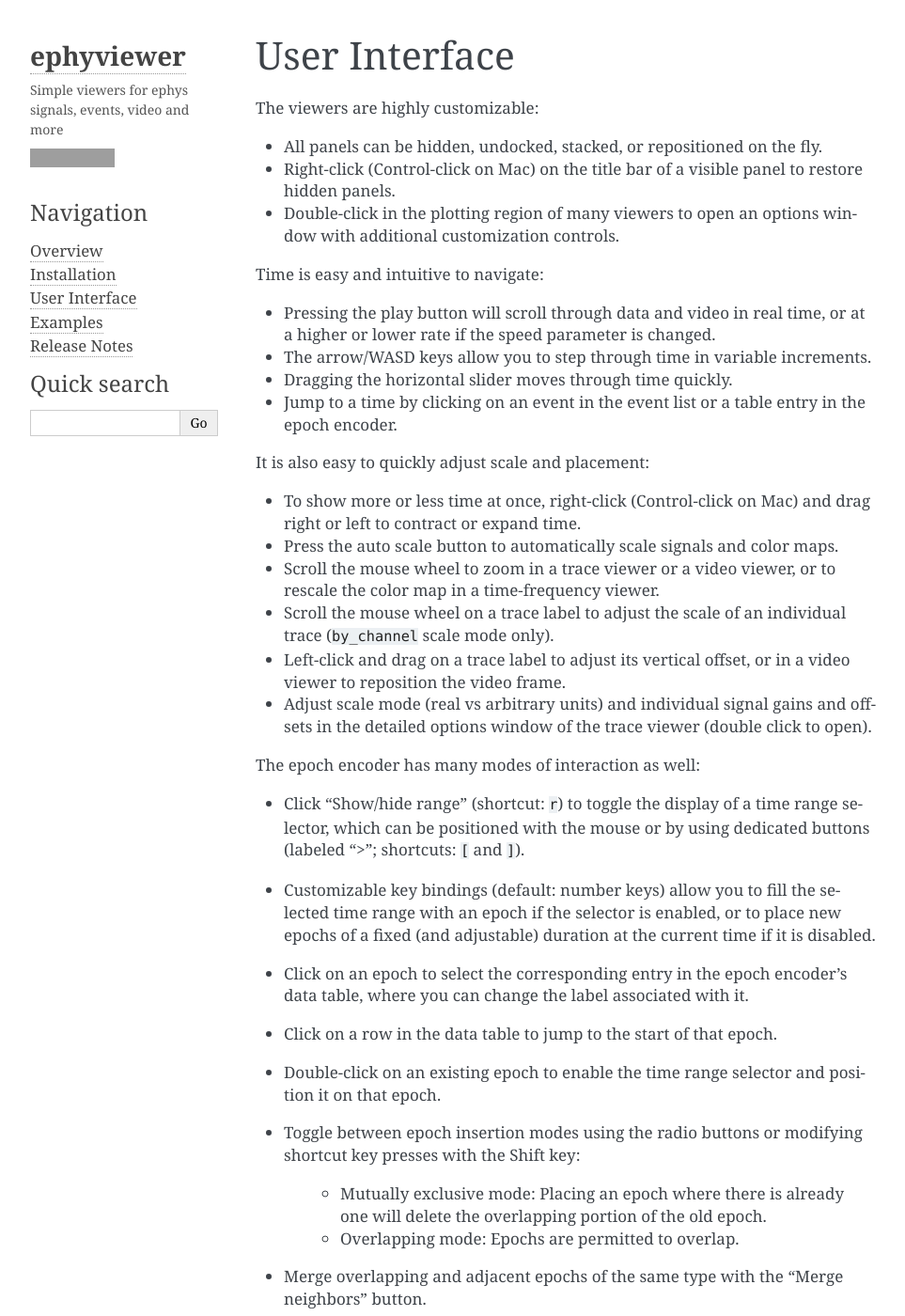
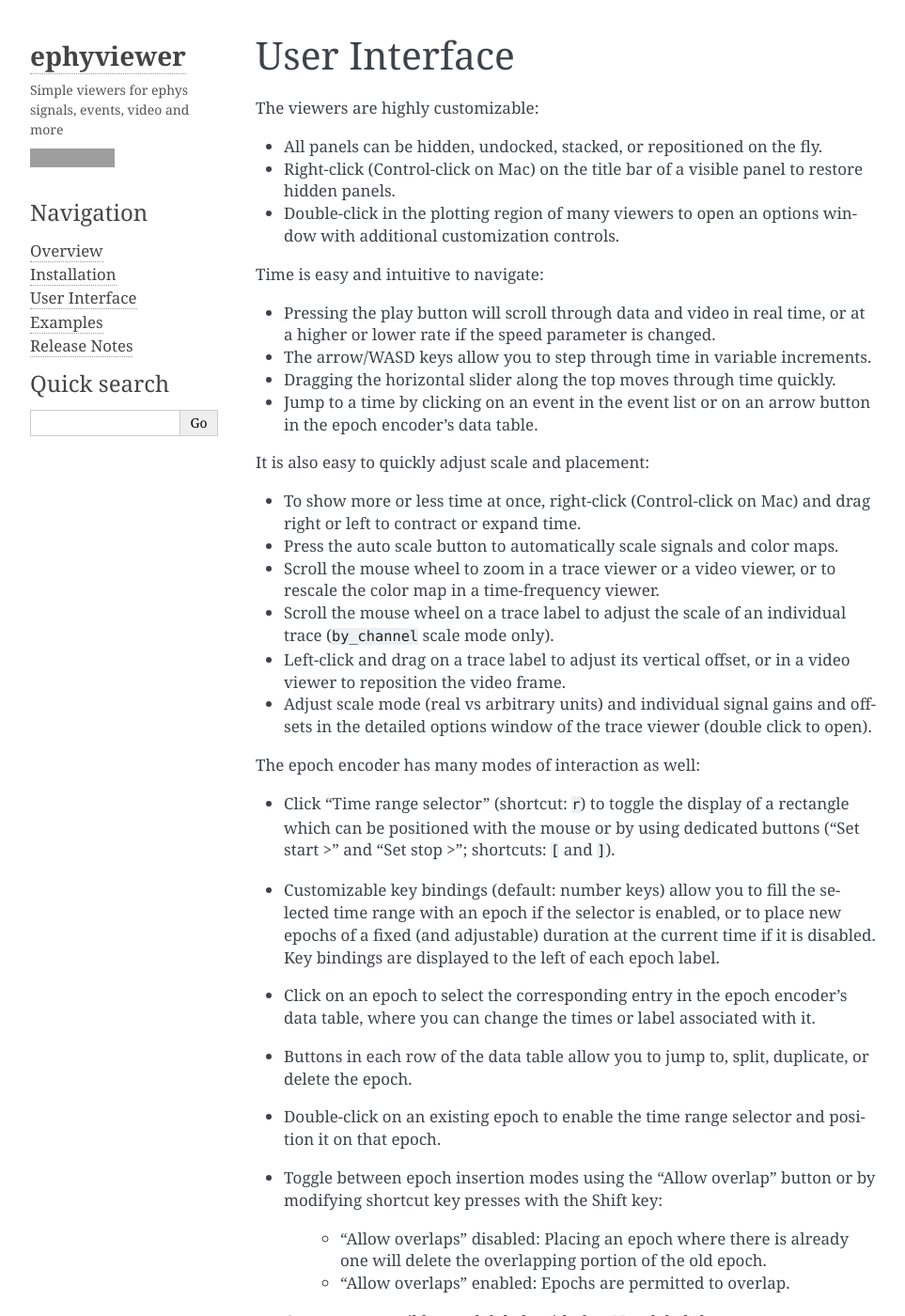
Before and after one commit to NeuralEnsemble/ephyviewer, a Sphinx documentation site: the page built from doc/interface.rst, in a window 1280 px wide and 1400 px high. Shown: the whole window at 94% size, without its empty margins (148-1111 px from the left). Built offline with Sphinx 7.4.7, drawn with Linux system fonts in a browser that asks for light colours; some of the changed text lies outside the part shown; grey boxes are pictures that could not be loaded.

Commit message:
Update docs for recent epoch encoder improvements
Closes #109

```diff
--- a/doc/interface.rst
+++ b/doc/interface.rst
@@ -16,9 +16,9 @@ Time is easy and intuitive to navigate:
 * Pressing the play button will scroll through data and video in real time, or
   at a higher or lower rate if the speed parameter is changed.
 * The arrow/WASD keys allow you to step through time in variable increments.
-* Dragging the horizontal slider moves through time quickly.
-* Jump to a time by clicking on an event in the event list or a table entry in
-  the epoch encoder.
+* Dragging the horizontal slider along the top moves through time quickly.
+* Jump to a time by clicking on an event in the event list or on an arrow
+  button in the epoch encoder's data table.
 
 It is also easy to quickly adjust scale and placement:
 
@@ -37,27 +37,32 @@ It is also easy to quickly adjust scale and placement:
 
 The epoch encoder has many modes of interaction as well:
 
-* Click "Show/hide range" (shortcut: ``r``) to toggle the display of a time
-  range selector, which can be positioned with the mouse or by using dedicated
-  buttons (labeled ">"; shortcuts: ``[`` and ``]``).
+* Click "Time range selector" (shortcut: ``r``) to toggle the display of a
+  rectangle which can be positioned with the mouse or by using dedicated
+  buttons ("Set start >" and "Set stop >"; shortcuts: ``[`` and ``]``).
 * Customizable key bindings (default: number keys) allow you to fill the
   selected time range with an epoch if the selector is enabled, or to place new
   epochs of a fixed (and adjustable) duration at the current time if it is
-  disabled.
+  disabled. Key bindings are displayed to the left of each epoch label.
 * Click on an epoch to select the corresponding entry in the epoch encoder's
-  data table, where you can change the label associated with it.
-* Click on a row in the data table to jump to the start of that epoch.
+  data table, where you can change the times or label associated with it.
+* Buttons in each row of the data table allow you to jump to, split, duplicate,
+  or delete the epoch.
 * Double-click on an existing epoch to enable the time range selector and
   position it on that epoch.
-* Toggle between epoch insertion modes using the radio buttons or modifying
-  shortcut key presses with the Shift key:
+* Toggle between epoch insertion modes using the "Allow overlap" button or by
+  modifying shortcut key presses with the Shift key:
 
-    * Mutually exclusive mode: Placing an epoch where there is already one will
+    * "Allow overlaps" disabled: Placing an epoch where there is already one will
       delete the overlapping portion of the old epoch.
-    * Overlapping mode: Epochs are permitted to overlap.
+    * "Allow overlaps" enabled: Epochs are permitted to overlap.
 
+* Create new possible epoch labels with the "New label" button.
 * Merge overlapping and adjacent epochs of the same type with the "Merge
   neighbors" button.
 * Fill gaps between epochs using the "Fill blank" button.
 * Click "Save" (shortcut: ``Ctrl+s``, or ``Cmd+s`` on Mac) to write the epochs
   to a file.
+* Click "Undo"/"Redo" (shortcuts: ``Ctrl+z``/``Ctrl+y``, or ``Cmd+z``/``Cmd+y``
+  on Mac) to move through the history of recent changes made during the current
+  session.
```
Also changed, not shown: doc/img/epoch_encoder_example.png, 1 other file.
